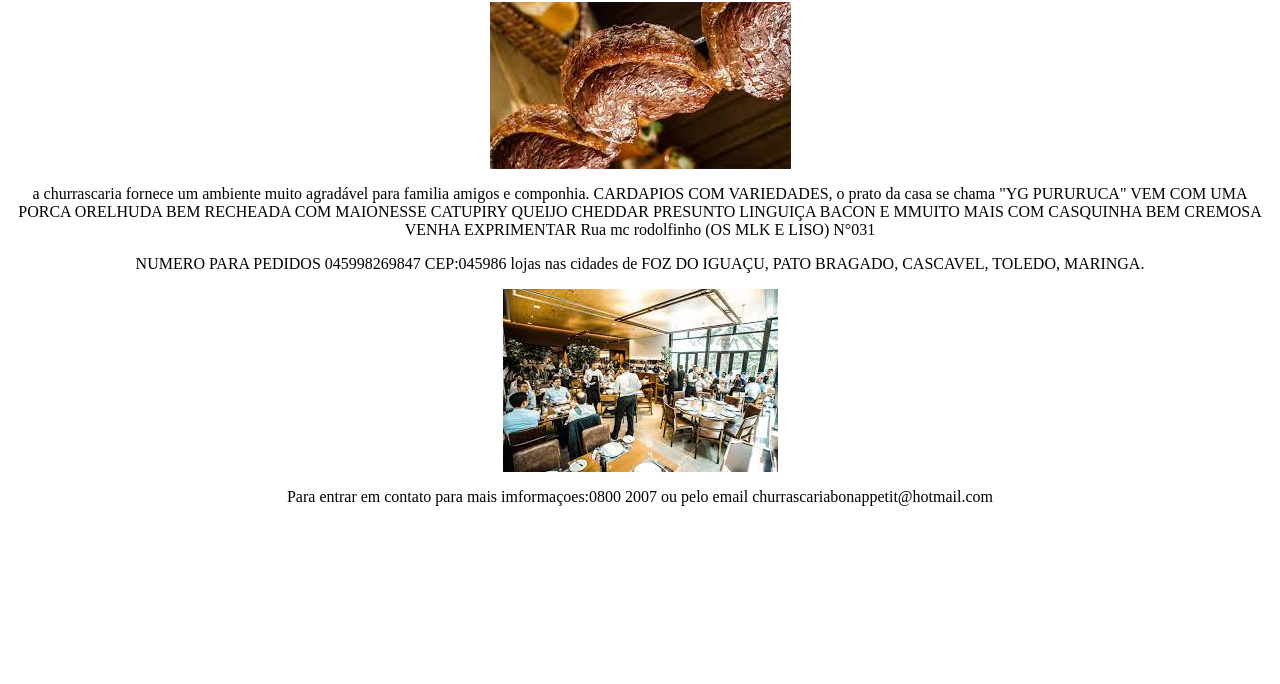
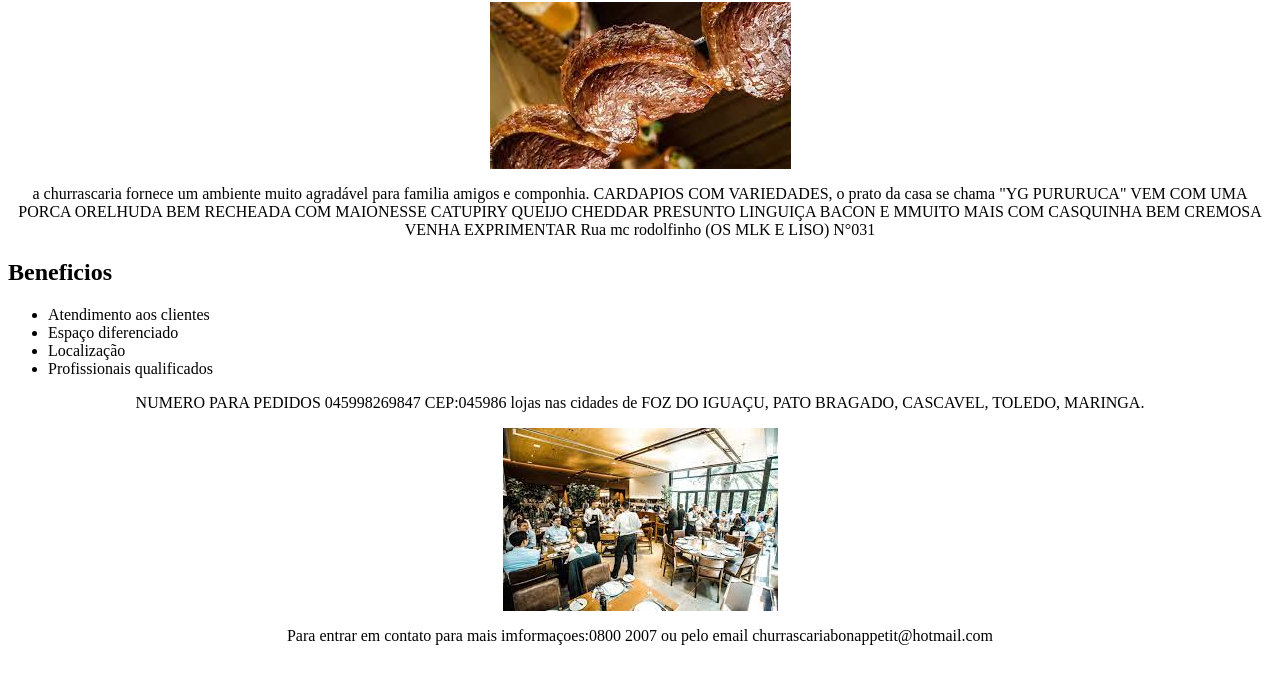
Before and after one commit to victorrinaldi/churrascaria0, a plain HTML site: page index.html in a window 1280 px wide. Shown: the part 64-748 px from the top of the page. Drawn offline with Linux system fonts and the light colour scheme.

Commit message:
Update index.html

```diff
--- a/index.html
+++ b/index.html
@@ -15,6 +15,15 @@
         CARDAPIOS COM VARIEDADES, o prato da casa se chama "YG PURURUCA" VEM COM UMA PORCA ORELHUDA BEM RECHEADA COM MAIONESSE CATUPIRY QUEIJO CHEDDAR PRESUNTO LINGUIÇA BACON E MMUITO MAIS COM CASQUINHA BEM CREMOSA VENHA EXPRIMENTAR
     Rua mc rodolfinho (OS MLK E LISO) N°031</p>
 
+
+        <h2>Beneficios</h2>
+       <ul>
+            <li>Atendimento aos clientes</li>
+            <li>Espaço diferenciado</li>
+            <li>Localização</li>
+            <li>Profissionais qualificados</li>
+       </ul>
+
         <p style="text-align: center">NUMERO PARA PEDIDOS 045998269847 CEP:045986 lojas nas cidades de FOZ DO IGUAÇU, PATO BRAGADO, CASCAVEL, TOLEDO, MARINGA.</p>
 
         <center><img src="pag2.jpeg"></center>
```
